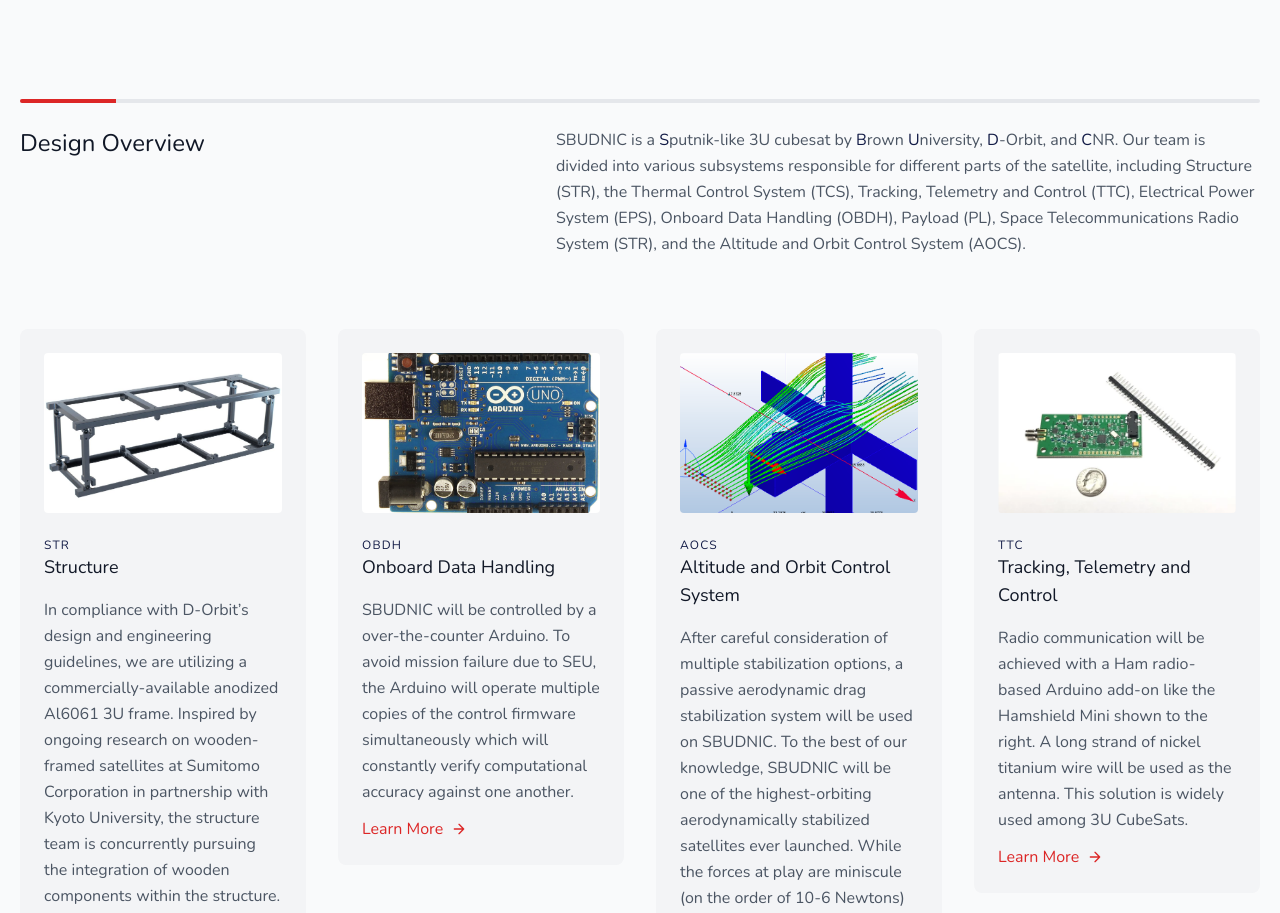
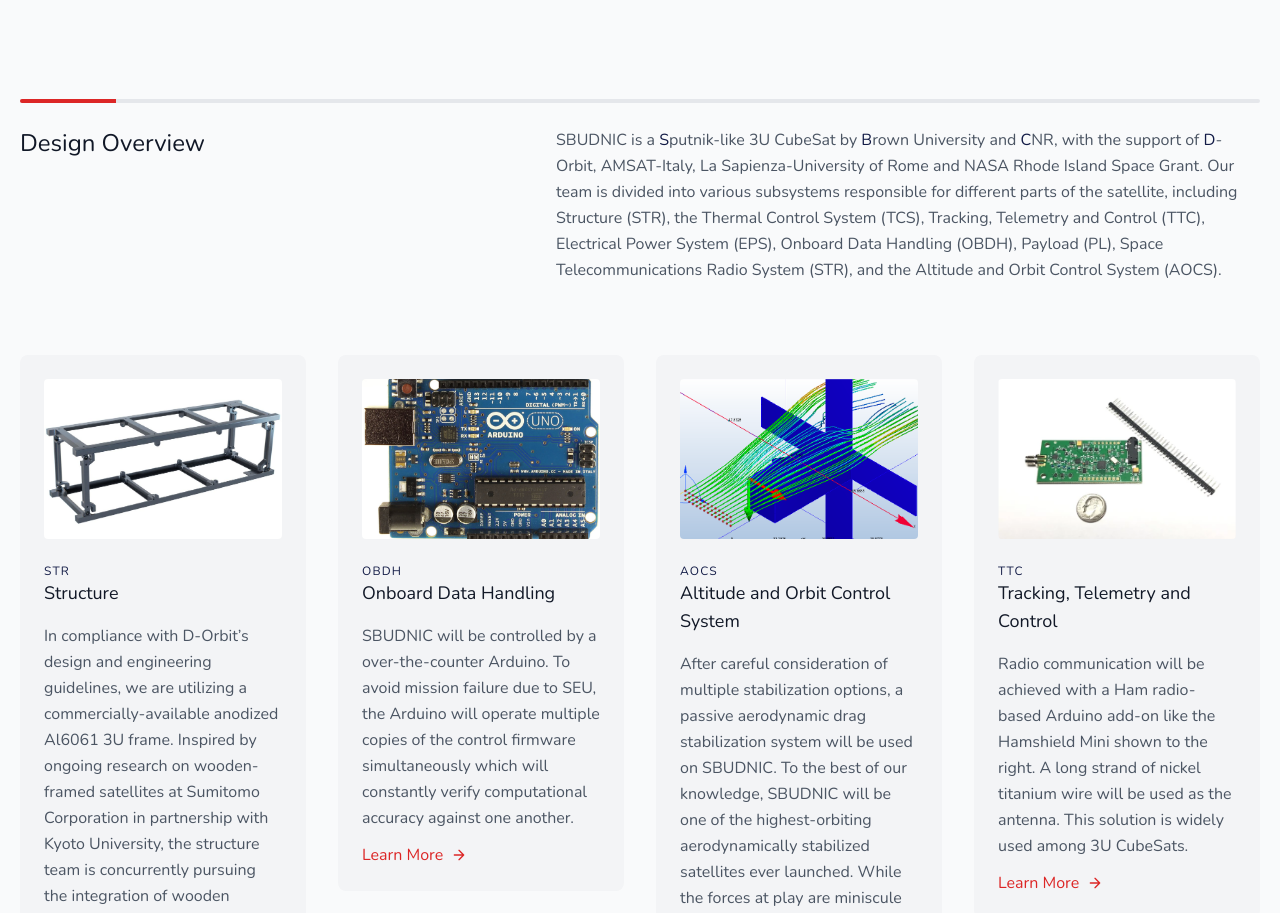
Before and after one commit to benkilimnik/SBUDNIC, a React (Create React App) app: page /about in a window 1280 px wide. Shown: the part 860-1773 px from the top of the page. Built offline with nearby package versions, Linux system fonts and the light colour scheme.

Commit message:
update about

```diff
--- a/src/components/ItemPages/About.js
+++ b/src/components/ItemPages/About.js
@@ -17,17 +17,17 @@ const Home = () => (
               Design Overview
             </h1>
             <p className="pl-0 text-base leading-relaxed sm:w-3/5 sm:pl-10">
-              SBUDNIC is a <span className="text-primary">S</span>putnik-like
-              3U cubesat by <span className="text-primary">B</span>rown{" "}
-              <span className="text-primary">U</span>niversity,{" "}
-              <span className="text-primary">D</span>-Orbit, and{" "}
-              <span className="text-primary">C</span>NR. Our team is divided
-              into various subsystems responsible for different parts of the
-              satellite, including Structure (STR), the Thermal Control System
-              (TCS), Tracking, Telemetry and Control (TTC), Electrical Power
-              System (EPS), Onboard Data Handling (OBDH), Payload (PL), Space
-              Telecommunications Radio System (STR), and the Altitude and Orbit
-              Control System (AOCS).
+              SBUDNIC is a <span className="text-primary">S</span>putnik-like 3U
+              CubeSat by <span className="text-primary">B</span>rown University
+              and <span className="text-primary">C</span>NR, with the support of{" "}
+              <span className="text-primary">D</span>-Orbit, AMSAT-Italy, La
+              Sapienza-University of Rome and NASA Rhode Island Space Grant. Our
+              team is divided into various subsystems responsible for different
+              parts of the satellite, including Structure (STR), the Thermal
+              Control System (TCS), Tracking, Telemetry and Control (TTC),
+              Electrical Power System (EPS), Onboard Data Handling (OBDH),
+              Payload (PL), Space Telecommunications Radio System (STR), and the
+              Altitude and Orbit Control System (AOCS).
             </p>
           </div>
         </div>
```
